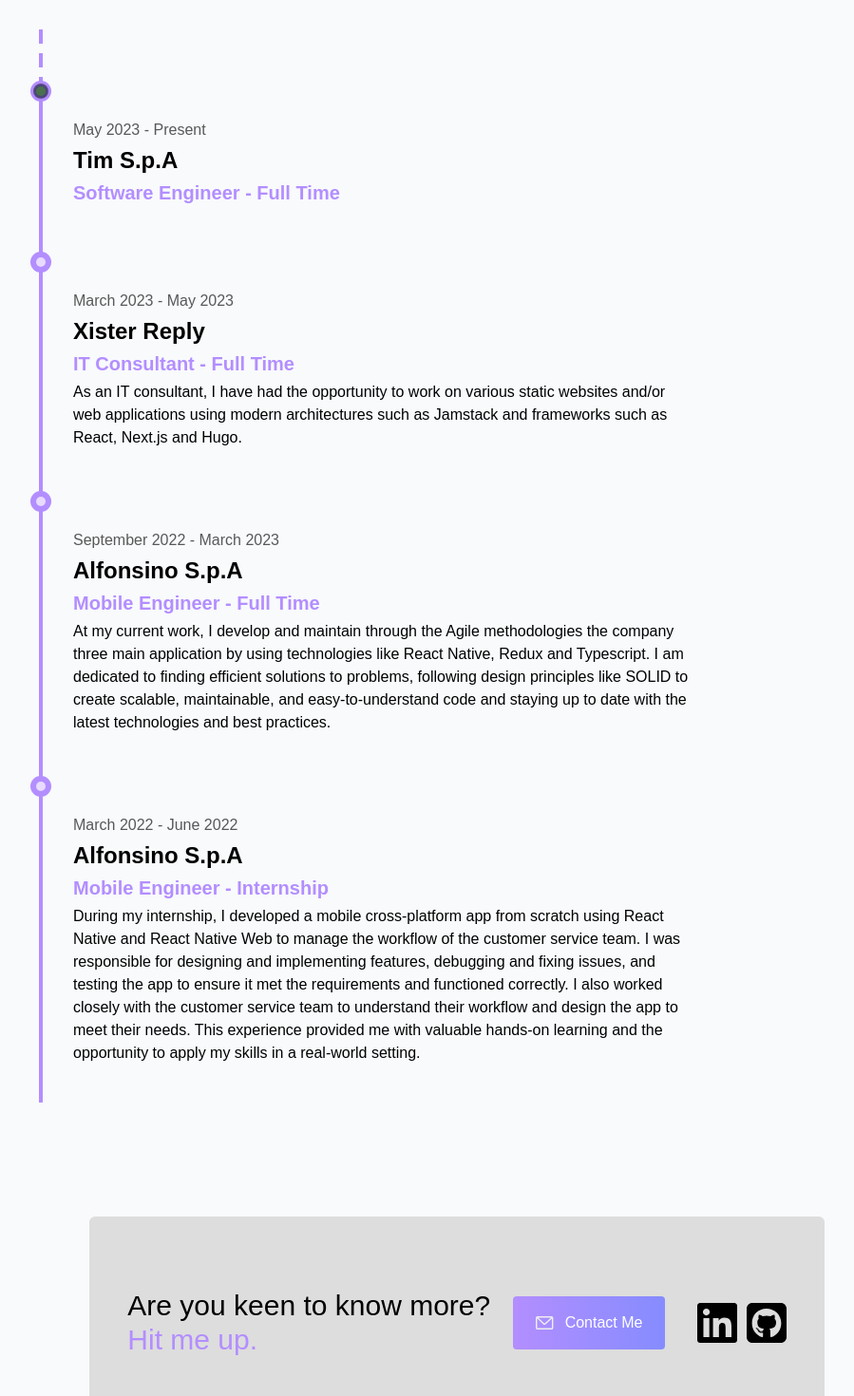
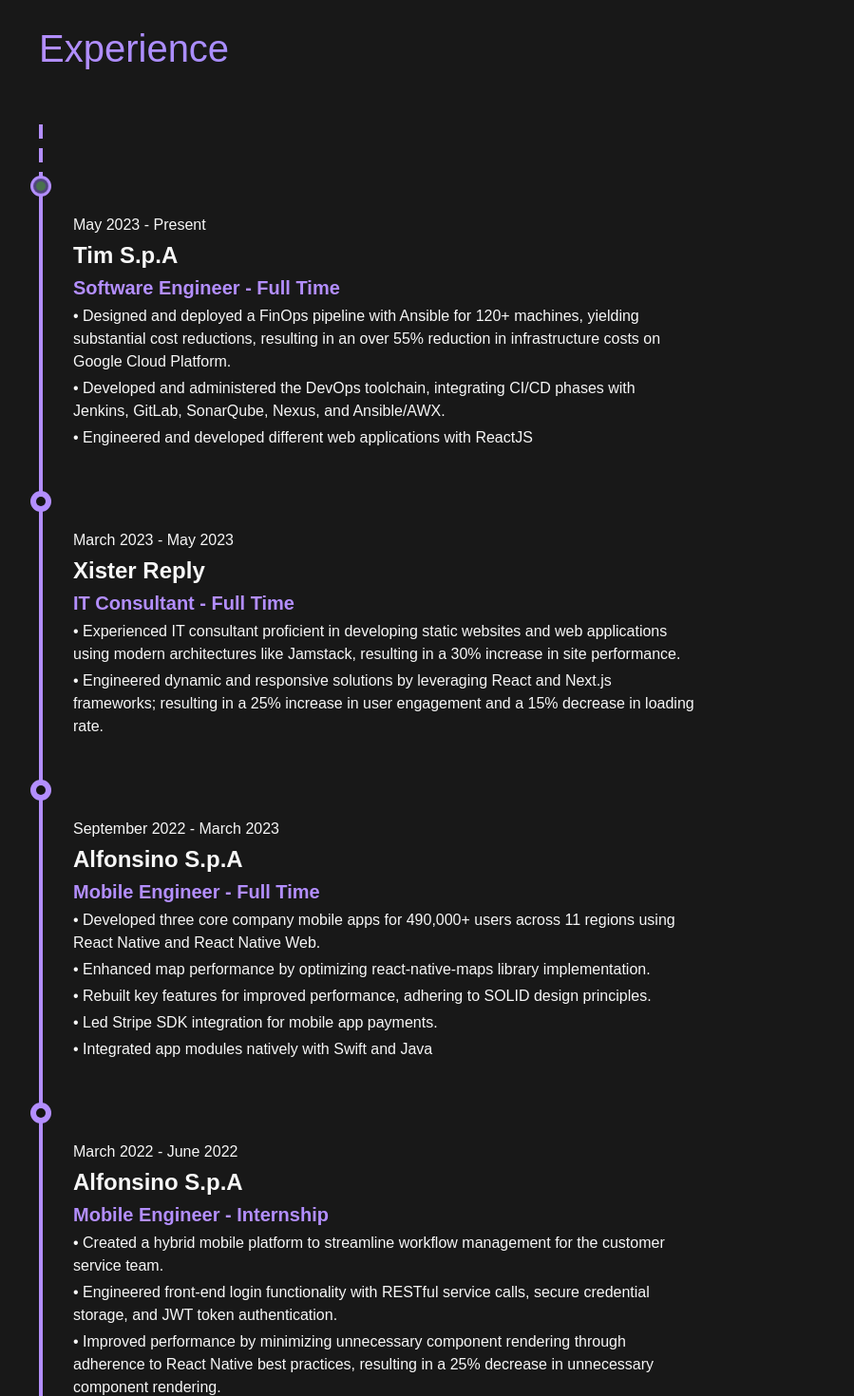
Before and after one commit to carminesh/portfolio, a React (Create React App) app: page / in a window 1280 px wide. Shown: the part 1240-2710 px from the top of the page at 95% size, without its empty margins (159-1058 px from the left). Built offline with nearby package versions, Linux system fonts and the light colour scheme.

Commit message:
NEW: WebSite update

```diff
--- a/src/components/ShowcaseItem.tsx
+++ b/src/components/ShowcaseItem.tsx
@@ -6,12 +6,19 @@ interface ShowcaseItemProps {
 }
 
 const ShowcaseItem: React.FC<ShowcaseItemProps> = ({ item }) => {
+    const hasBullet = item.description.includes('•');
+    const points = hasBullet ? item.description.split('•').filter((description) => description.trim() !== '') : [item.description];
+
     return (
         <div className="my-10 lg:w-3/4">
             <p className="font-light text-light-gray pt-1 dark:text-theme-font-secondary">{item.date}</p>
             <h2 className="font-semibold text-black text-2xl pt-1 dark:text-theme-font-secondary">{item.title}</h2>
             {item.subtitle && <h2 className="font-semibold text-xl text-purple-gradient-1 pt-1">{item.subtitle}</h2>}
-            <p className="pt-1 font-regular">{item.description}</p>
+            {points.map((point, index) => (
+                <p key={index} className="pt-1 font-regular">
+                    {hasBullet ? `• ${point.trim()}` : item.description}
+                </p>
+            ))}
         </div>
     );
 };
--- a/src/layouts/Education.tsx
+++ b/src/layouts/Education.tsx
@@ -5,6 +5,11 @@ import { ExplainingModel } from '../models/ExplainingModel';
 
 const Education: React.FC = () => {
     const educationData: ExplainingModel[] = [
+        {
+            date: 'October 2023 - Present',
+            title: 'Sapienza University of Rome',
+            description: 'Masters’s Degree in Computer Science',
+        },
         {
             date: 'September 2019 - September 2022 (3 years)',
             title: 'University of Salerno',
--- a/src/layouts/Experience.tsx
+++ b/src/layouts/Experience.tsx
@@ -11,28 +11,40 @@ const Experience: React.FC = () => {
             date: 'May 2023 - Present',
             title: 'Tim S.p.A',
             subtitle: 'Software Engineer - Full Time',
-            description: '',
+            description: `
+            • Designed and deployed a FinOps pipeline with Ansible for 120+ machines, yielding substantial cost reductions, resulting in an over 55% reduction in infrastructure costs on Google Cloud Platform.
+            • Developed and administered the DevOps toolchain, integrating CI/CD phases with Jenkins, GitLab, SonarQube, Nexus, and Ansible/AWX.
+            • Engineered and developed different web applications with ReactJS`,
         },
         {
             date: 'March 2023 - May 2023',
             title: 'Xister Reply',
             subtitle: 'IT Consultant - Full Time',
-            description:
-                'As an IT consultant, I have had the opportunity to work on various static websites and/or web applications using modern architectures such as Jamstack and frameworks such as React, Next.js and Hugo.',
+            description: `Experienced IT consultant proficient in developing static websites and web applications using modern architectures
+                like Jamstack, resulting in a 30% increase in site performance.
+                • Engineered dynamic and responsive solutions by leveraging React and Next.js frameworks; resulting in a 25% increase
+                in user engagement and a 15% decrease in loading rate.`,
         },
         {
             date: 'September 2022 - March 2023',
             title: 'Alfonsino S.p.A',
             subtitle: 'Mobile Engineer - Full Time',
-            description:
-                'At my current work, I develop and maintain through the Agile methodologies the company three main application by using technologies like React Native, Redux and Typescript.\n I am dedicated to finding efficient solutions to problems, following design principles like SOLID to create scalable, maintainable, and easy-to-understand code and staying up to date with the latest technologies and best practices.',
+            description: `Developed three core company mobile apps for 490,000+ users across 11 regions using React Native and React
+                Native Web.
+                • Enhanced map performance by optimizing react-native-maps library implementation.
+                • Rebuilt key features for improved performance, adhering to SOLID design principles.
+                • Led Stripe SDK integration for mobile app payments.
+                • Integrated app modules natively with Swift and Java`,
         },
         {
             date: 'March 2022 - June 2022',
             title: 'Alfonsino S.p.A',
             subtitle: 'Mobile Engineer - Internship',
-            description:
-                'During my internship, I developed a mobile cross-platform app from scratch using React Native and React Native Web to manage the workflow of the customer service team.\nI was responsible for designing and implementing features, debugging and fixing issues, and testing the app to ensure it met the requirements and functioned correctly.\nI also worked closely with the customer service team to understand their workflow and design the app to meet their needs.\nThis experience provided me with valuable hands-on learning and the opportunity to apply my skills in a real-world setting.',
+            description: `Created a hybrid mobile platform to streamline workflow management for the customer service team.
+                • Engineered front-end login functionality with RESTful service calls, secure credential storage, and JWT token
+                authentication.
+                • Improved performance by minimizing unnecessary component rendering through adherence to React Native best
+                practices, resulting in a 25% decrease in unnecessary component rendering.`,
         },
     ];
 
--- a/src/layouts/MainHero.tsx
+++ b/src/layouts/MainHero.tsx
@@ -28,7 +28,7 @@ const MainHero: React.FC = () => {
                 <h2 className="text-4xl sm:text-5xl font-normal text-black mb-2 dark:text-theme-font-secondary">Hi There,</h2>
                 <h1 className="text-5xl sm:text-7xl font-medium mb-4 text-transparent bg-clip-text bg-gradient-to-r from-purple-gradient-1 to-purple-gradient-2">I'm Carmine</h1>
                 <p className="text-l sm:text-xl font-normal text-light-gray phone:text-base dark:text-theme-font-secondary">
-                    A computer science graduate living in Italy who is passionate about software development and UI/UX experience. <br></br>I am always willing to learn new things.
+                    A computer science graduate living in Italy who is passionate about software development. <br></br>I am always willing to learn new things.
                 </p>
 
                 <div className="mt-5 flex flex-row justify-between w-[328px]">
--- a/src/store/slices/ThemeSlice.tsx
+++ b/src/store/slices/ThemeSlice.tsx
@@ -6,7 +6,7 @@ export interface ThemeState {
 }
 
 const initState: ThemeState = {
-    darkModeEnabled: false,
+    darkModeEnabled: true,
 };
 
 export const ThemeSlice = createSlice({
```
Also changed, not shown: 1 other file (tests, documents, lock files or other folders).
